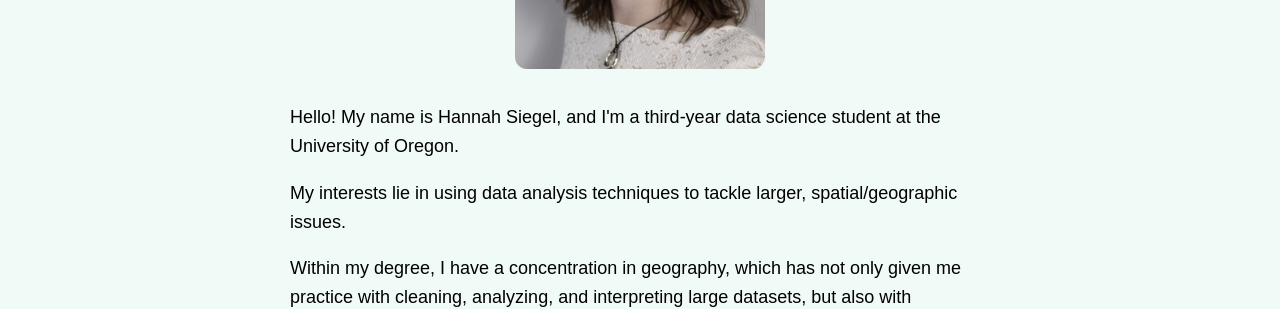
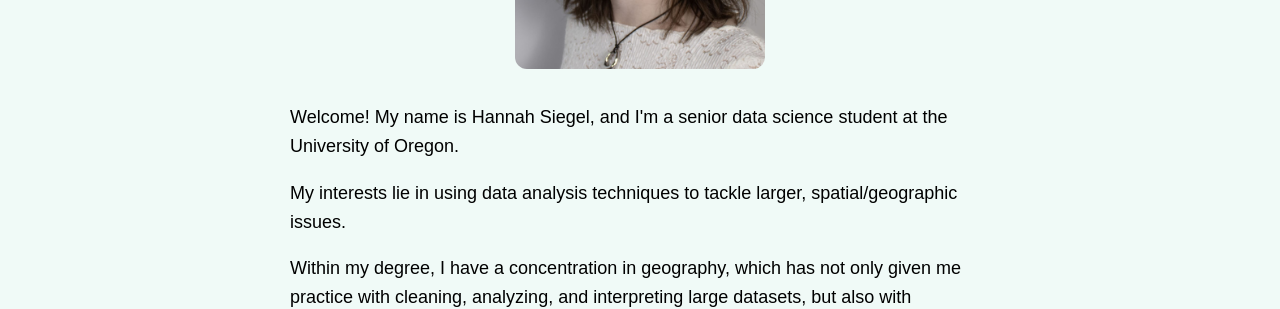
Before and after one commit to siegelhannah/portfolio, a Jekyll site: the page built from index.md, in a window 1280 px wide and 1002 px high. Shown: the part 408-717 px from the top of the window. Built offline with Jekyll 4.4.1, drawn with Linux system fonts in a browser that asks for light colours.

Commit message:
Update default.html

```diff
--- a/_layouts/default.html
+++ b/_layouts/default.html
@@ -80,7 +80,7 @@
              style="width: 250px; height: auto; border-radius: 12px;">
 
         <div style="max-width: 700px; margin: 30px auto; text-align: left; line-height: 1.6; font-size: 18px;">
-          <p>Hello! My name is Hannah Siegel, and I'm a third-year data science student at the University of Oregon.</p>
+          <p>Welcome! My name is Hannah Siegel, and I'm a senior data science student at the University of Oregon.</p>
           <p>My interests lie in using data analysis techniques to tackle larger, spatial/geographic issues.</p>
           <p>Within my degree, I have a concentration in geography, which has not only given me practice with cleaning, analyzing, and interpreting large datasets, but also with geospatial software and data visualization across location and space.</p>
           <p>I'm especially excited about diving into topics concerning <strong>our environment</strong>, <strong>sustainability</strong>, and <strong>climate change</strong>.</p>
```
